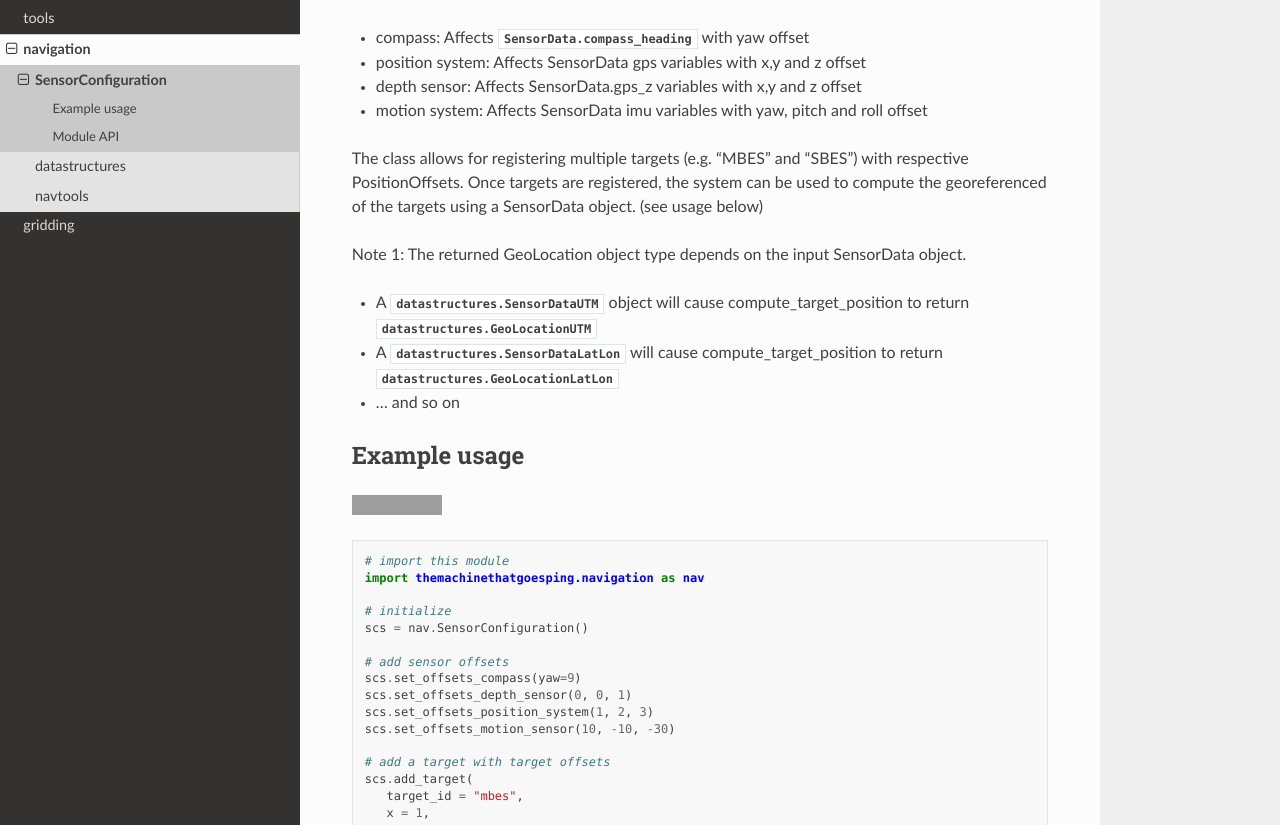
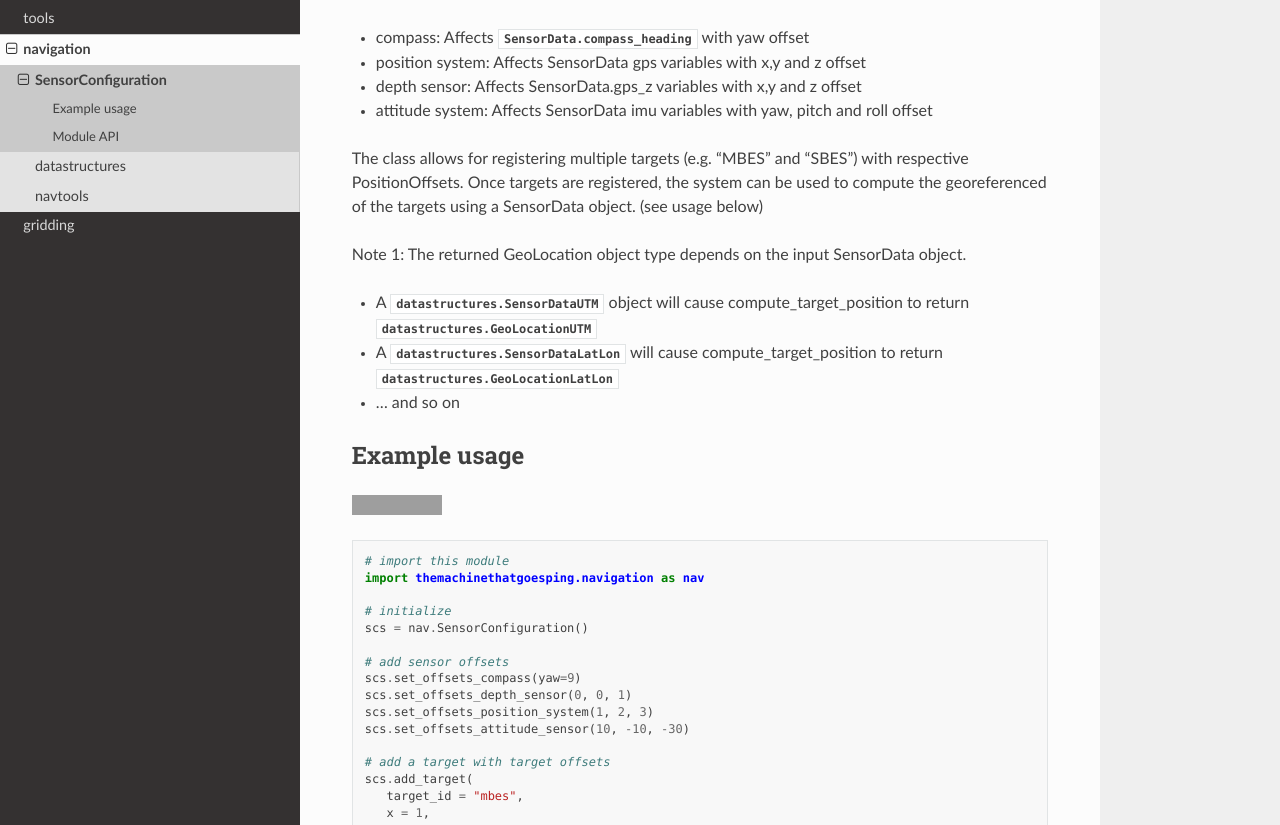
Before and after one commit to themachinethatgoesping/themachinethatgoesping, a Sphinx documentation site: the page built from docs/source/modules/navigation/sensorconfiguration.rst, in a window 1280 px wide and 1400 px high. Shown: the part 230-1055 px from the top of the window. Built offline with Sphinx 7.4.7 and the Read the Docs theme 2.0.0, drawn with Linux system fonts in a browser that asks for light colours; grey boxes are pictures that could not be loaded.

```diff
--- a/docs/source/modules/navigation/sensorconfiguration.rst
+++ b/docs/source/modules/navigation/sensorconfiguration.rst
@@ -8,7 +8,7 @@
 * compass: Affects :any:`SensorData.compass_heading<themachinethatgoesping.navigation.datastructures.SensorData>` with yaw offset
 * position system: Affects SensorData gps variables with x,y and z offset
 * depth sensor: Affects SensorData.gps_z variables with x,y and z offset
-* motion system: Affects SensorData imu variables with yaw, pitch and roll offset
+* attitude system: Affects SensorData imu variables with yaw, pitch and roll offset
 
 The class allows for registering multiple targets (e.g. "MBES" and "SBES") with respective PositionOffsets.
 Once targets are registered, the system can be used to compute the georeferenced of the targets using a SensorData object. (see usage below)
@@ -37,7 +37,7 @@
    scs.set_offsets_compass(yaw=9)
    scs.set_offsets_depth_sensor(0, 0, 1)
    scs.set_offsets_position_system(1, 2, 3)
-   scs.set_offsets_motion_sensor(10, -10, -30)
+   scs.set_offsets_attitude_sensor(10, -10, -30)
 
    # add a target with target offsets
    scs.add_target(
```
Also changed, not shown: 4 other files.
